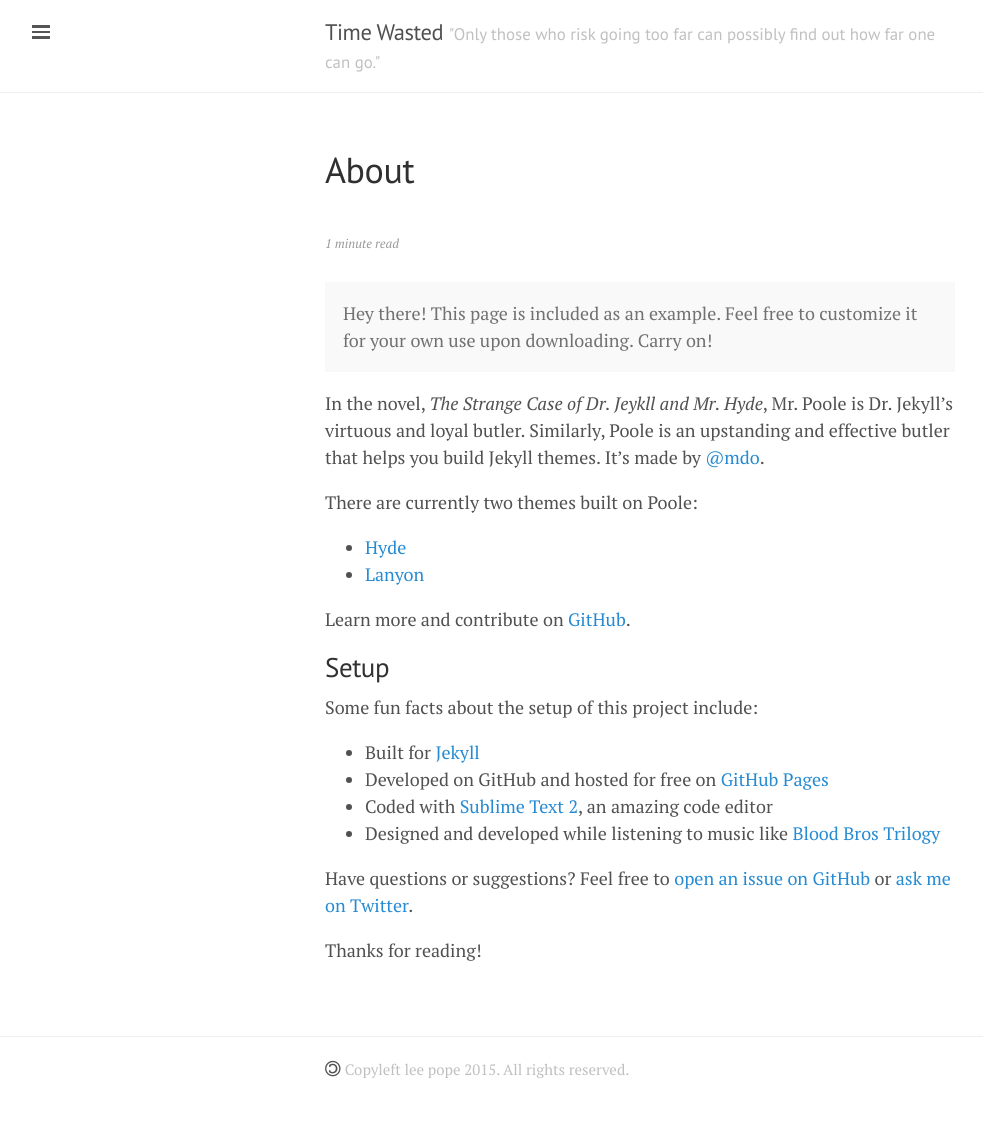
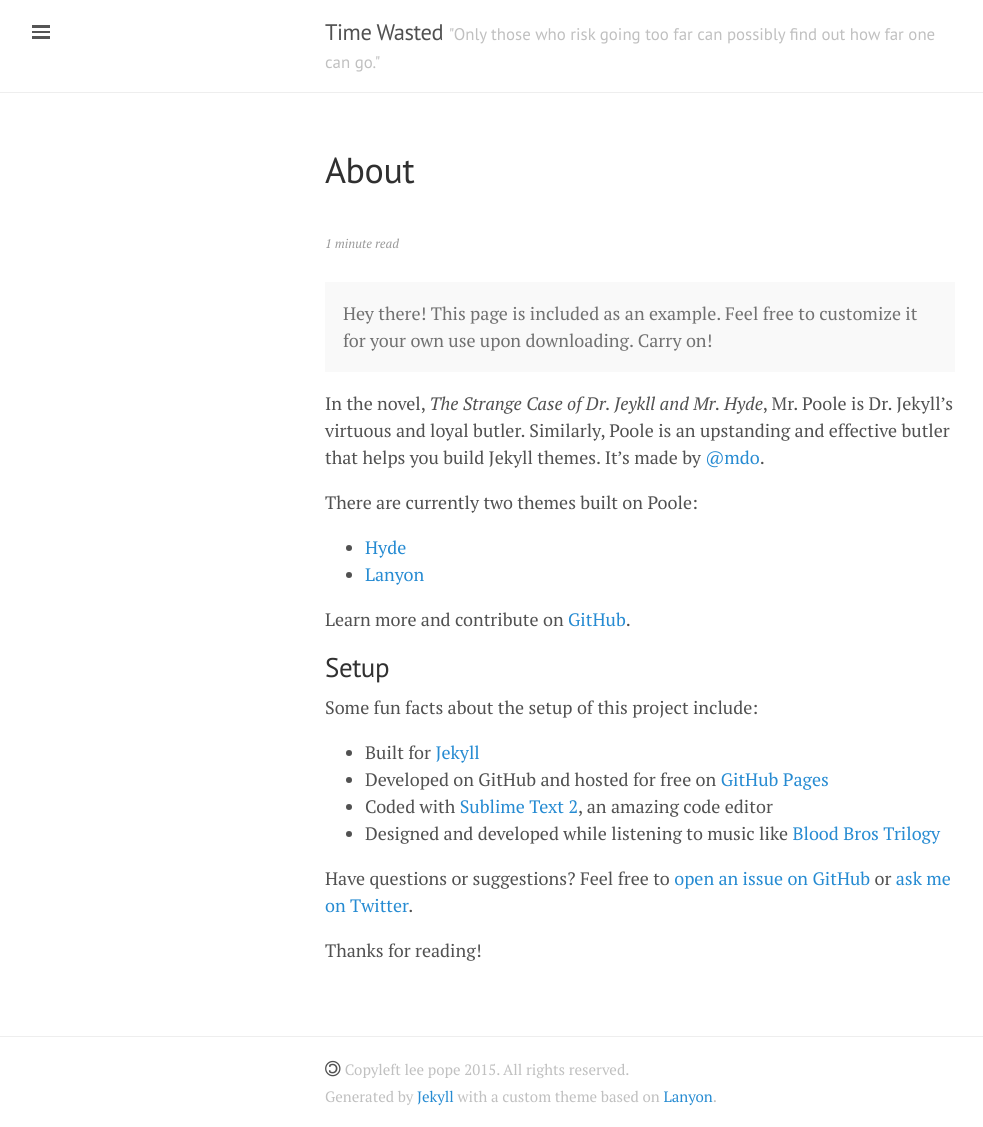
Before and after one commit to leepope/leepope.github.io, a Jekyll site: the page built from about.md, in a window 1280 px wide. Shown: the whole page, without its empty margins (0-983 px from the left). Built offline with Jekyll 4.4.1, drawn with Linux system fonts in a browser that asks for light colours; nearby versions of some CDN libraries; comment, search, counter and statistics services are not loaded; before the commit the page ends 1100 px from its top, so only the background shows below that.

Commit message:
attributions for footer.

```diff
--- a/_includes/footer.html
+++ b/_includes/footer.html
@@ -3,5 +3,8 @@
     <i class="fa fa-copyright fa-flip-horizontal"></i>
     <small>Copyleft {{site.author.name}} {{ site.time | date: '%Y' }}. All
       rights reserved.</small>
+    <br/>
+    <small>Generated by <a href="http://jekyllrb.org">Jekyll</a> with a custom
+      theme based on <a href="http://lanyon.getpoole.com">Lanyon</a>.</small>
   </div>
 </div>
```
